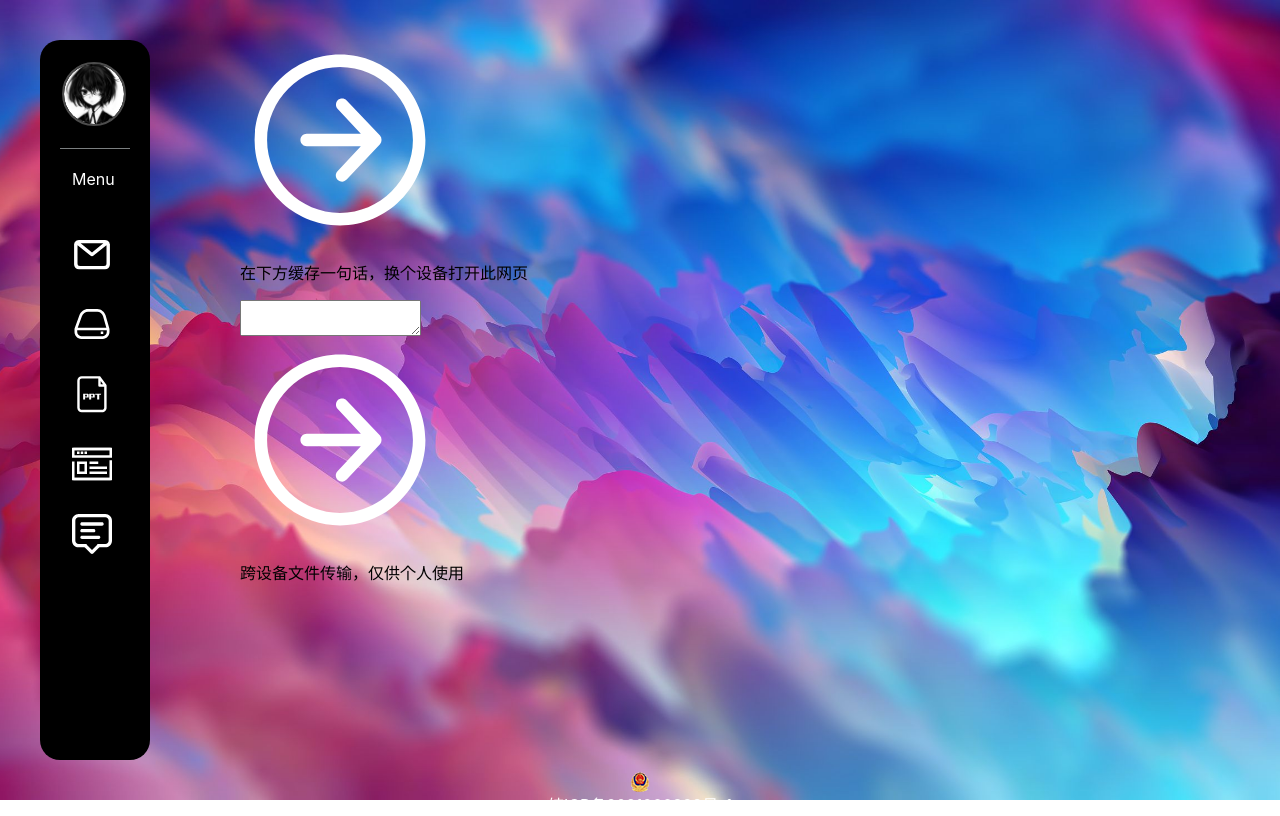
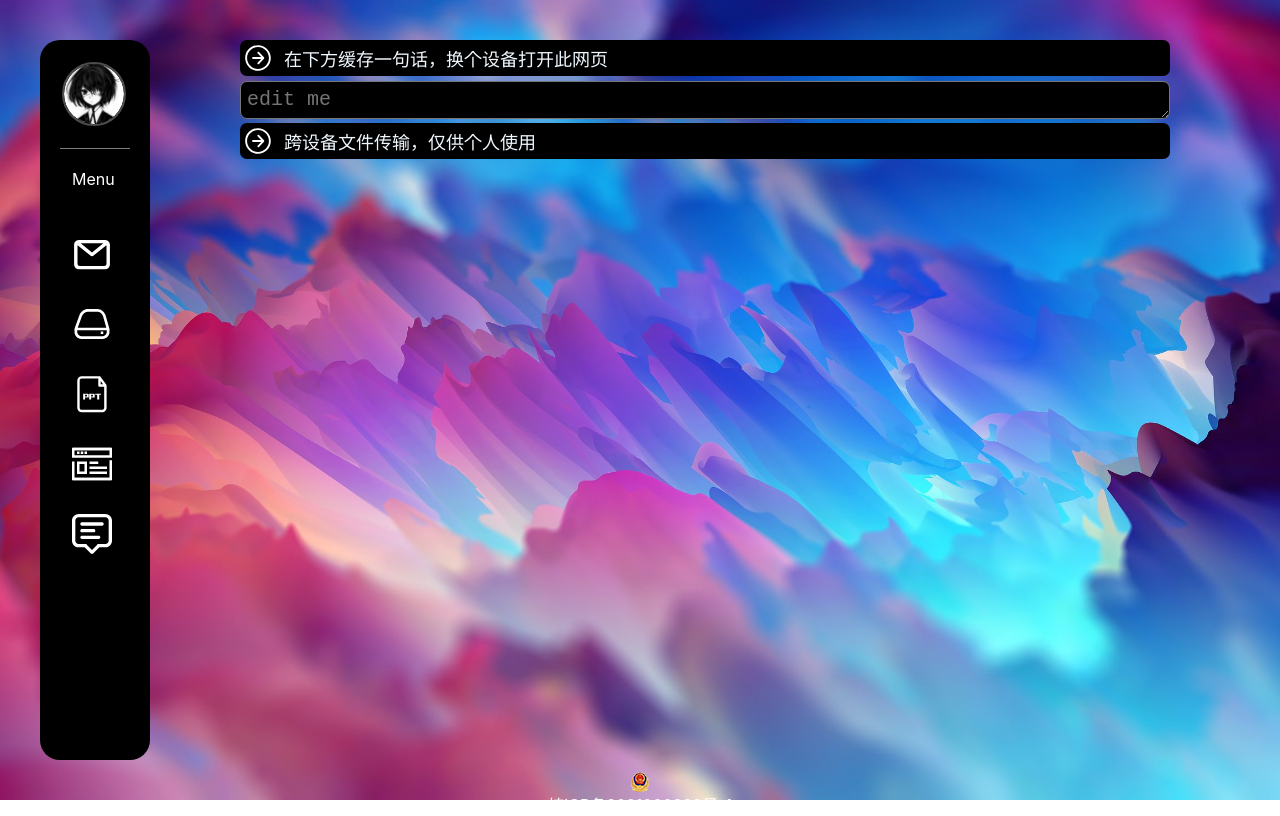
Before and after one commit to flashzxi/web-front-with-react, a React (Create React App) app: page / in a window 1280 px wide. Built offline with nearby package versions, Linux system fonts and the light colour scheme.

Commit message:
catch up with old web

```diff
--- a/src/components/NetDisk.tsx
+++ b/src/components/NetDisk.tsx
@@ -1,32 +1,92 @@
-import React from "react"
+import React, { ChangeEvent } from "react"
 import styles from "./css/netdisk.module.css"
-
 
 interface netdiskProps {
 }
 
-interface nstdiskState {
+interface netdiskState {
+  textArrow: boolean;
+  fileArrow: boolean;
+  textValue: string;
 }
 
-class NetDisk extends React.Component {
+class NetDisk extends React.Component<netdiskProps, netdiskState> {
+  constructor(props: netdiskProps){
+    super(props);
+    this.state = {
+      textArrow: false,
+      fileArrow: false,
+      textValue: ""
+    }
+    this.handleTextClick = this.handleTextClick.bind(this)
+    this.handleFileClick = this.handleFileClick.bind(this)
+    this.handleTextChange = this.handleTextChange.bind(this)
+    this.handleTextBlur = this.handleTextBlur.bind(this)
+  }
+
+  handleTextClick(){
+    let textIcon = document.getElementById(styles.textIcon);
+    if(textIcon){
+      textIcon.style.transform="rotate(90deg)"
+    }
+    let textArea = document.getElementById(styles.textArea);
+    if(textArea){
+      textArea.style.height="400px"
+    }
+    let fileicon = document.getElementById(styles.fileicon);
+    if(fileicon){
+      fileicon.style.transform="rotate(0deg)"
+    }
+  }
+
+  handleFileClick(){
+    let textIcon = document.getElementById(styles.textIcon);
+    if(textIcon){
+      textIcon.style.transform="rotate(0deg)"
+    }
+    let textArea = document.getElementById(styles.textArea);
+    if(textArea){
+      textArea.style.height="38px"
+    }
+    let fileicon = document.getElementById(styles.fileicon);
+    if(fileicon){
+      fileicon.style.transform="rotate(90deg)"
+    }
+  }
+
+  handleTextBlur(){
+    alert(this.state.textValue)
+  }
+
+  handleTextChange(event: ChangeEvent<HTMLTextAreaElement>){
+    this.setState({
+      textValue: event.target.value,
+    });
+  }
+
   render(): React.ReactNode{
     return (
-      <div className="netdisk">
-        <div className="text">
-          <div id="textbar" className="control">
-            <img id="texticon" src="/imgs/icons/arrow-right-circle.svg" alt=""/>
-            <p>在下方缓存一句话，换个设备打开此网页</p>
+      <div className={styles.netdisk}>
+        <div className={styles.text} onClick={this.handleTextClick}>
+          <div id="textbar" className={styles.hint} >
+            <img id={styles.textIcon} className={styles.icon} src="/imgs/icons/arrow-right-circle.svg" alt=""/>
+            <div className={styles.hintText}>在下方缓存一句话，换个设备打开此网页</div>
           </div>
-          <textarea ></textarea>
+          <textarea
+            id={styles.textArea}
+            placeholder="edit me"
+            onBlur={this.handleTextBlur}
+            onChange={this.handleTextChange}
+          />
         </div>
         <div className='space'></div>
-        <div className="file">
-          <div id="filebar" className="control" >
-            <img id="fileicon" src="/imgs/icons/arrow-right-circle.svg" alt=""/>
-            <p>跨设备文件传输，仅供个人使用</p>
+        <div className="file" onClick={this.handleFileClick}>
+          <div id="filebar" className={styles.hint} >
+            <img id={styles.fileicon} className={styles.icon} src="/imgs/icons/arrow-right-circle.svg" alt=""/>
+            <div className={styles.hintText}>跨设备文件传输，仅供个人使用</div>
           </div>
         </div>
-    </div>
+      </div>
     );
   }
 }
--- a/src/components/css/netdisk.module.css
+++ b/src/components/css/netdisk.module.css
@@ -0,0 +1,45 @@
+
+.hint{
+    background-color: black;
+    border-radius: 7px;
+    width: 100%;
+}
+
+.icon {
+    margin: 3px;
+    vertical-align:middle;
+    height: 30px;
+    width: 30px;
+    display: inline-block;
+}
+
+.hintText {
+    margin-left: 8px;
+    font-size: 18px;
+    vertical-align:middle;
+    display: inline-block;
+    inset-inline: true;
+    color: aliceblue;
+}
+
+#textArea{
+    margin-top: 5px;
+    border-radius: 7px;
+    background-color: black;
+    color: white;
+    font-size: 20px;
+    width: 100%;
+    height: 38px;
+    padding: 6px;
+    box-sizing: border-box;
+    transition: 0.5s;
+}
+
+#textIcon{
+    color: white;
+    transition: 0.5s;
+}
+
+#fileicon{
+    transition: 0.5s;
+}
```
